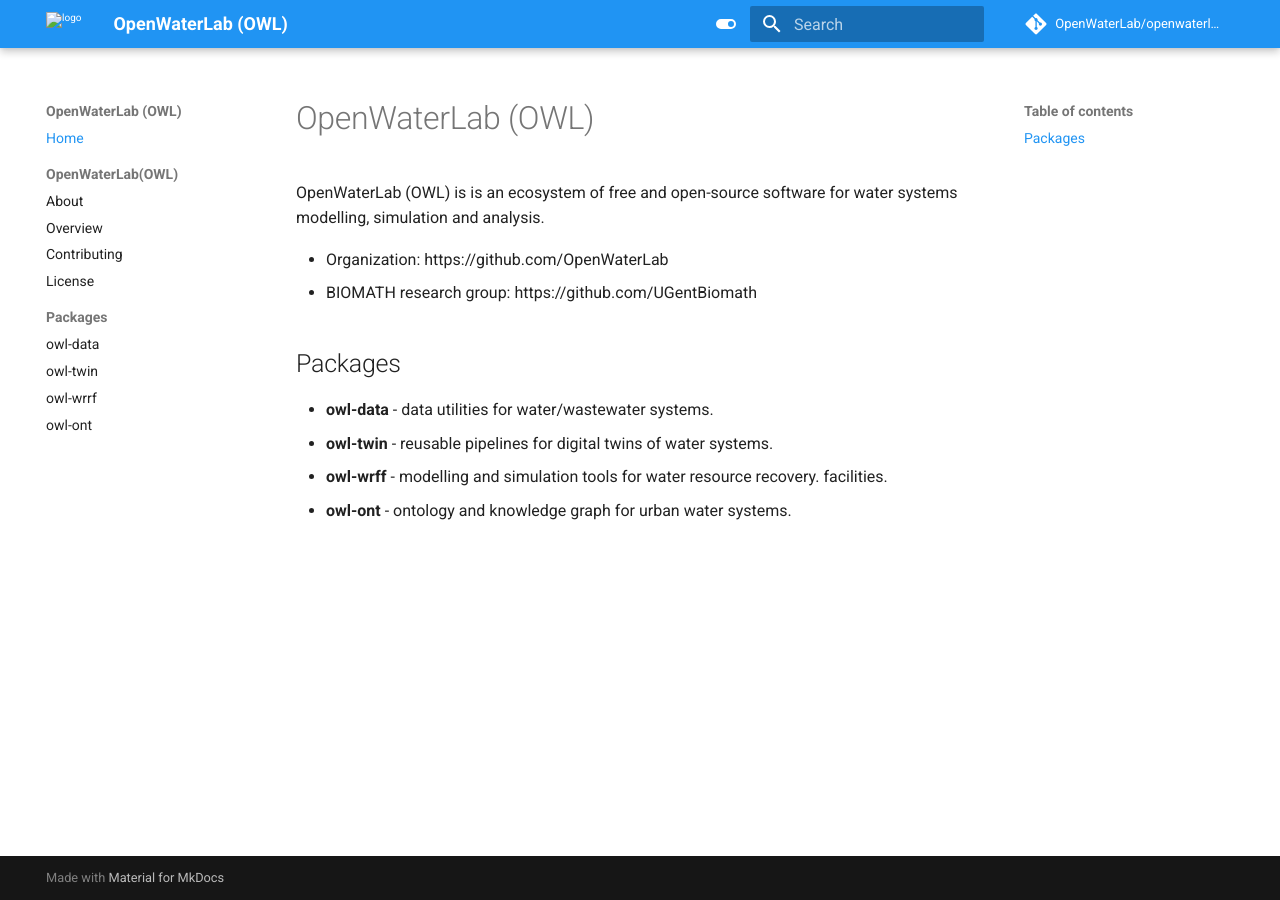
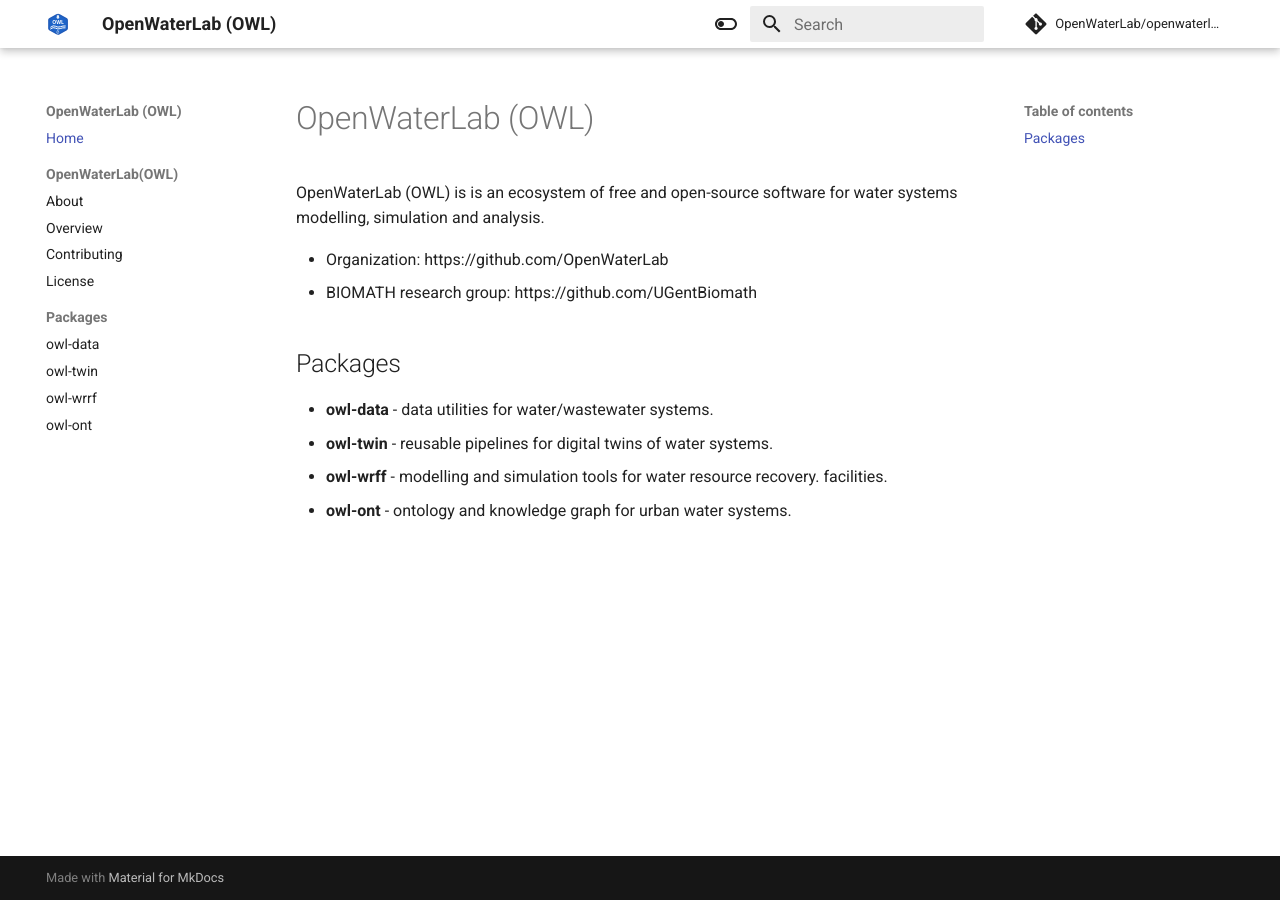
Before and after one commit to OpenWaterLab/openwaterlab.github.io, an MkDocs documentation site: the page built from docs/index.md, in a window 1280 px wide. Built offline with MkDocs 1.6.1 and Material for MkDocs 9.7.7, drawn with Linux system fonts in a browser that asks for light colours; comment, search, counter and statistics services are not loaded.

Commit message:
changed colors

```diff
--- a/mkdocs.yml
+++ b/mkdocs.yml
@@ -6,7 +6,7 @@
 
 theme:
   name: material
-  logo: docs/assets/OWL.svg
+  logo: assets/OWL.svg
   features:
     - navigation.instant
     - navigation.tracking
@@ -16,18 +16,18 @@
     - content.code.copy
   palette:
     - scheme: default
-      primary: blue
-      accent: teal
+      primary: white
+      accent: blue
+      toggle:
+        icon: material/toggle-switch-off-outline
+        name: Switch to light mode
+
+    - scheme: slate
+      primary: black
+      accent: blue
       toggle:
         icon: material/toggle-switch
         name: Switch to dark mode
-
-    - scheme: slate
-      primary: blue
-      accent: teal
-      toggle:
-        icon: material/toggle-switch-off-outline
-        name: Switch to light mode
 
 markdown_extensions:
   - admonition
```
